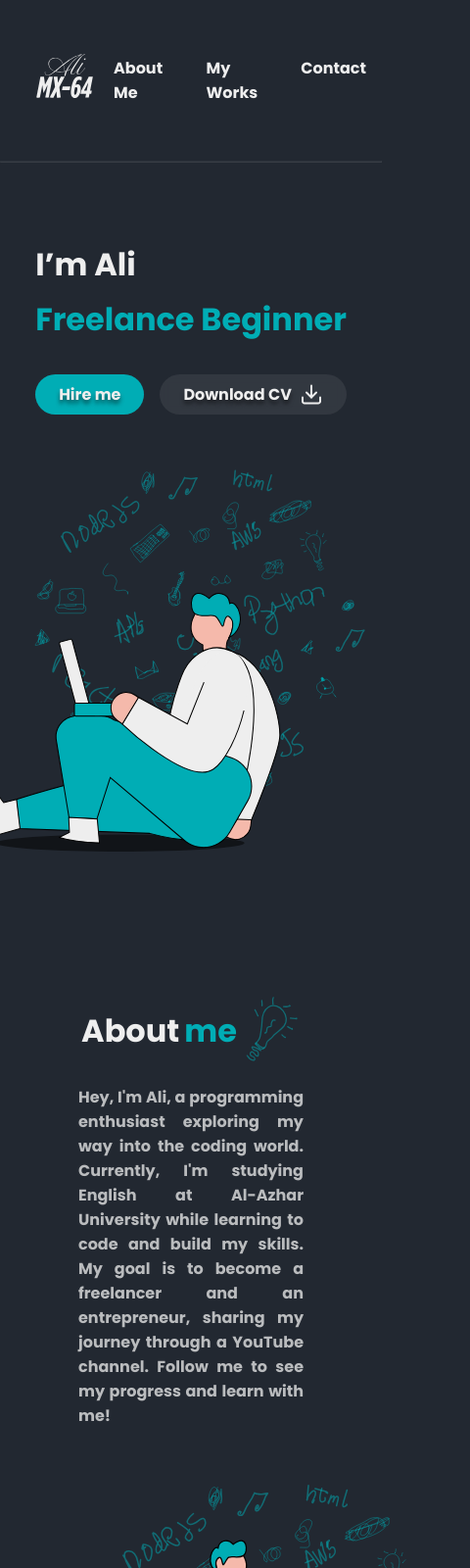
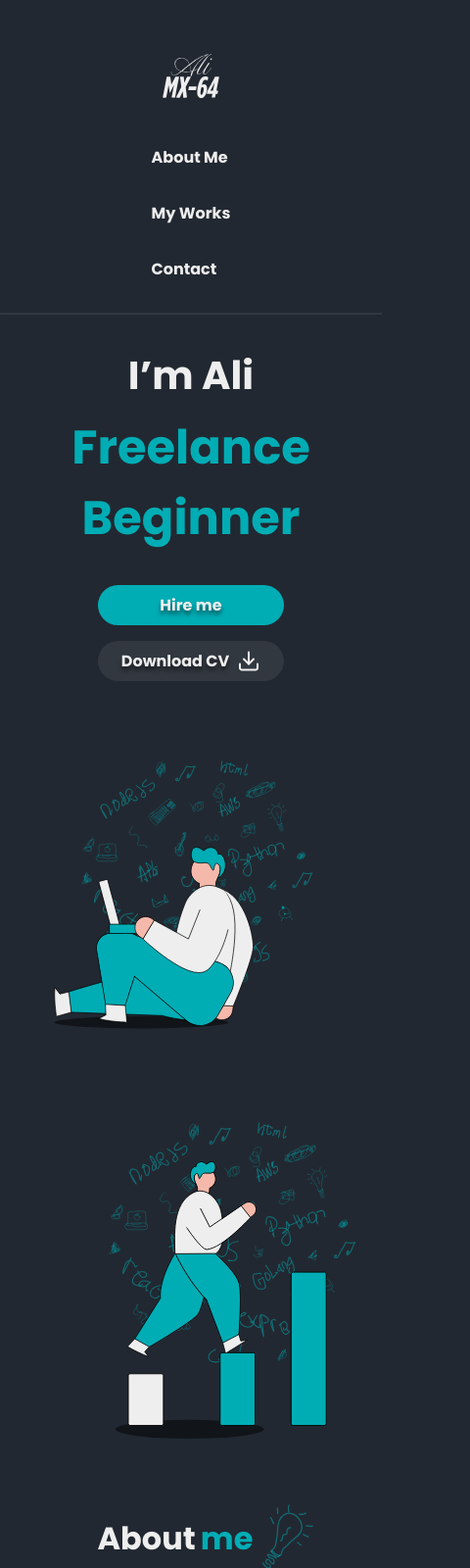
Before and after one commit to Ali-M64X/Portfolio, a plain HTML site: page index.html in a window 390 px wide. Shown: the top 1600 px of the page at 98% size, 480 px wide, since content can reach past the window. Drawn offline with Linux system fonts and the light colour scheme.

Commit message:
Update styles.css

```diff
--- a/styles.css
+++ b/styles.css
@@ -292,3 +292,98 @@ footer {
     margin-right: 0;
   }
 }
+
+
+/* Media Queries for Responsive Design */
+
+/* Tablets and smaller */
+@media (max-width: 992px) {
+    header,
+    .hero,
+    .aboutMe,
+    .worksContainer,
+    .contactContainer {
+        max-width: 90%; /* Adjust max-width for smaller screens */
+        margin: 2rem auto; /* Adjust margin */
+    }
+
+    .hero {
+        flex-direction: column; /* Stack hero elements vertically */
+        text-align: center;
+    }
+
+    .heroSub {
+        align-items: center; /* Center items in heroSub */
+    }
+
+    .heroImg {
+        max-width: 80%; /* Adjust image size */
+        margin-top: 2rem;
+    }
+
+    .aboutMe {
+        flex-direction: column; /* Stack about me elements vertically */
+        text-align: center;
+    }
+
+    .aboutMeImg {
+        max-width: 80%; /* Adjust image size */
+        margin-bottom: 2rem;
+    }
+
+    .works ul {
+        justify-content: center; /* Center work items */
+    }
+}
+
+/* Mobile devices */
+@media (max-width: 768px) {
+    header {
+        flex-direction: column; /* Stack header items vertically */
+        align-items: center;
+    }
+
+    nav ul {
+        flex-direction: column; /* Stack nav items vertically */
+        gap: 1rem; /* Adjust gap */
+        margin-top: 1rem;
+    }
+
+    .hero .name {
+        font-size: 2.5rem; /* Adjust font size */
+    }
+
+    .hero .title {
+        font-size: 3rem; /* Adjust font size */
+    }
+
+    .heroBtns {
+        flex-direction: column; /* Stack buttons vertically */
+        gap: 1rem;
+    }
+
+    .aboutMe {
+        gap: 2rem; /* Adjust gap */
+    }
+
+    .works li img {
+        width: 100%; /* Make images full width */
+        max-width: 300px; /* Add a max-width for consistency */
+        height: auto;
+    }
+
+    .contact {
+       flex-direction: column; /* Stack contact items vertically */
+       align-items: center;
+       gap: 1rem;
+       margin-right: 0; /* Remove right margin */
+    }
+
+    .contactContainer {
+        padding: 3rem 1rem; /* Adjust padding */
+    }
+
+    footer {
+        padding: 1rem;
+    }
+}
```
